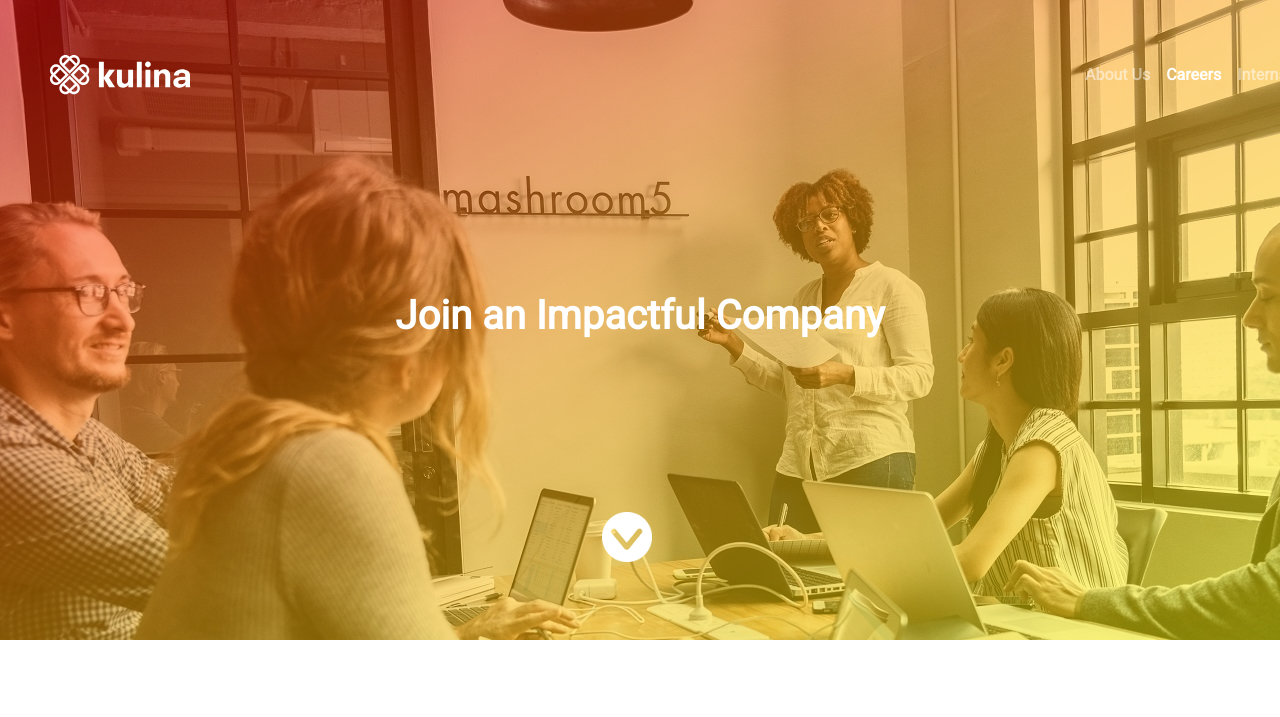
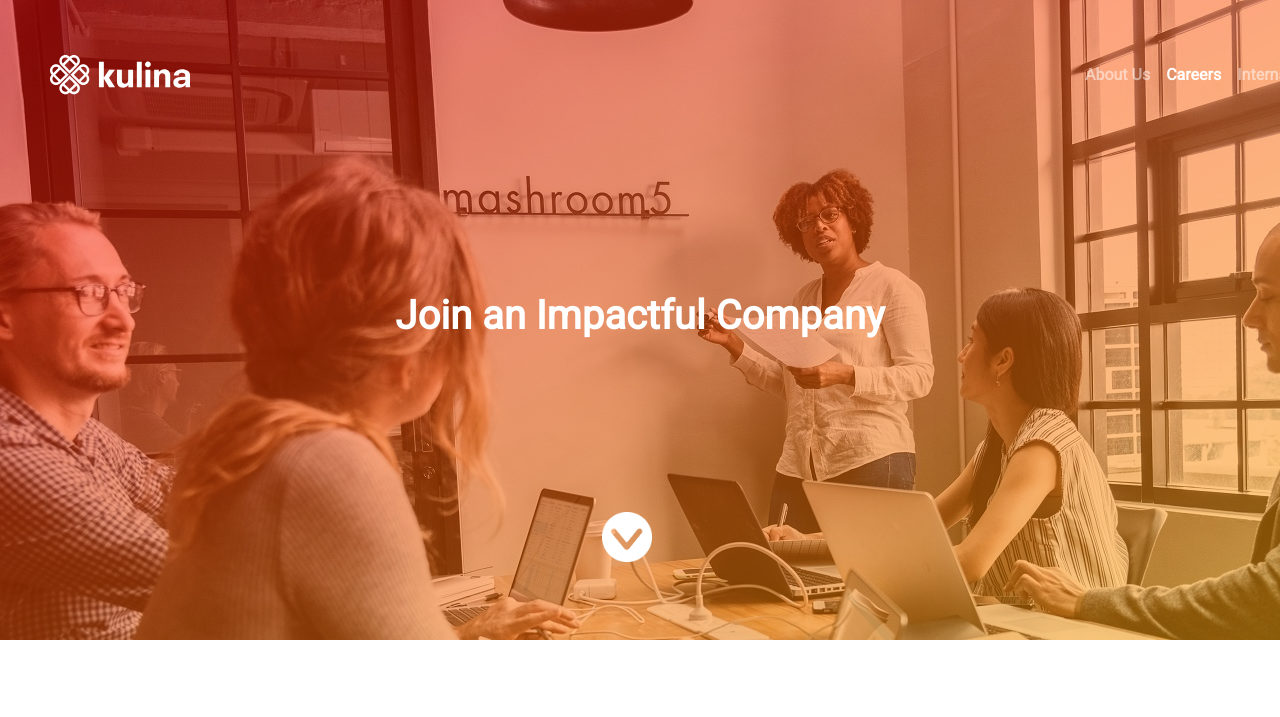
Before and after one commit to mrizkik/652d949f1e4d7e53ff7fdb4a212b448f035c542c, a plain HTML site: page index.html in a window 1280 px wide. Shown: the top 717 px of the page. Drawn offline with nearby package versions, Linux system fonts and the light colour scheme.

Commit message:
Update style.css

```diff
--- a/css/style.css
+++ b/css/style.css
@@ -13,7 +13,7 @@ h1
 {
    z-index: -999;
    position: relative;
-   background-image: linear-gradient(to bottom right, red, orange, yellow);
+   background-image: linear-gradient(to bottom right, red, orange);
 }
 .latar
 {
```
